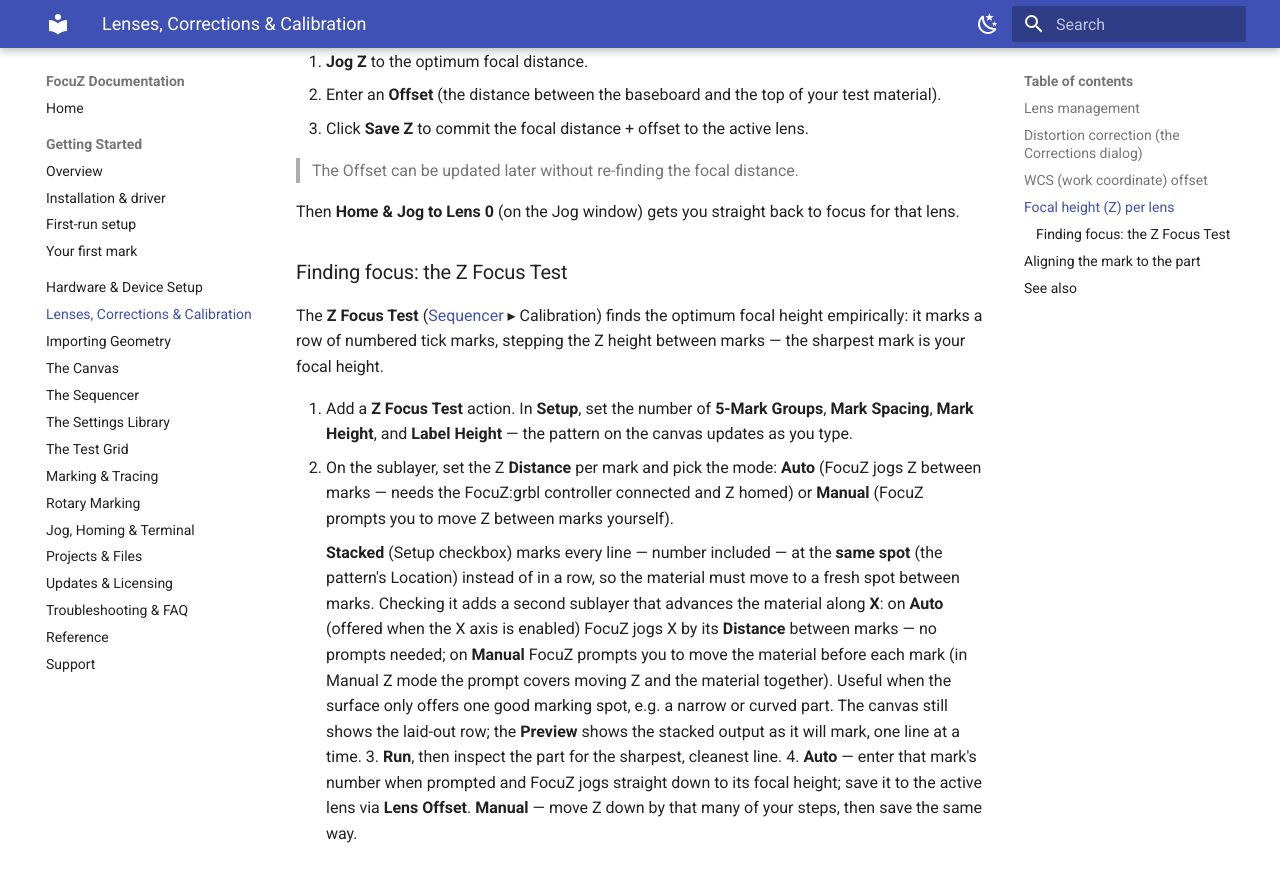
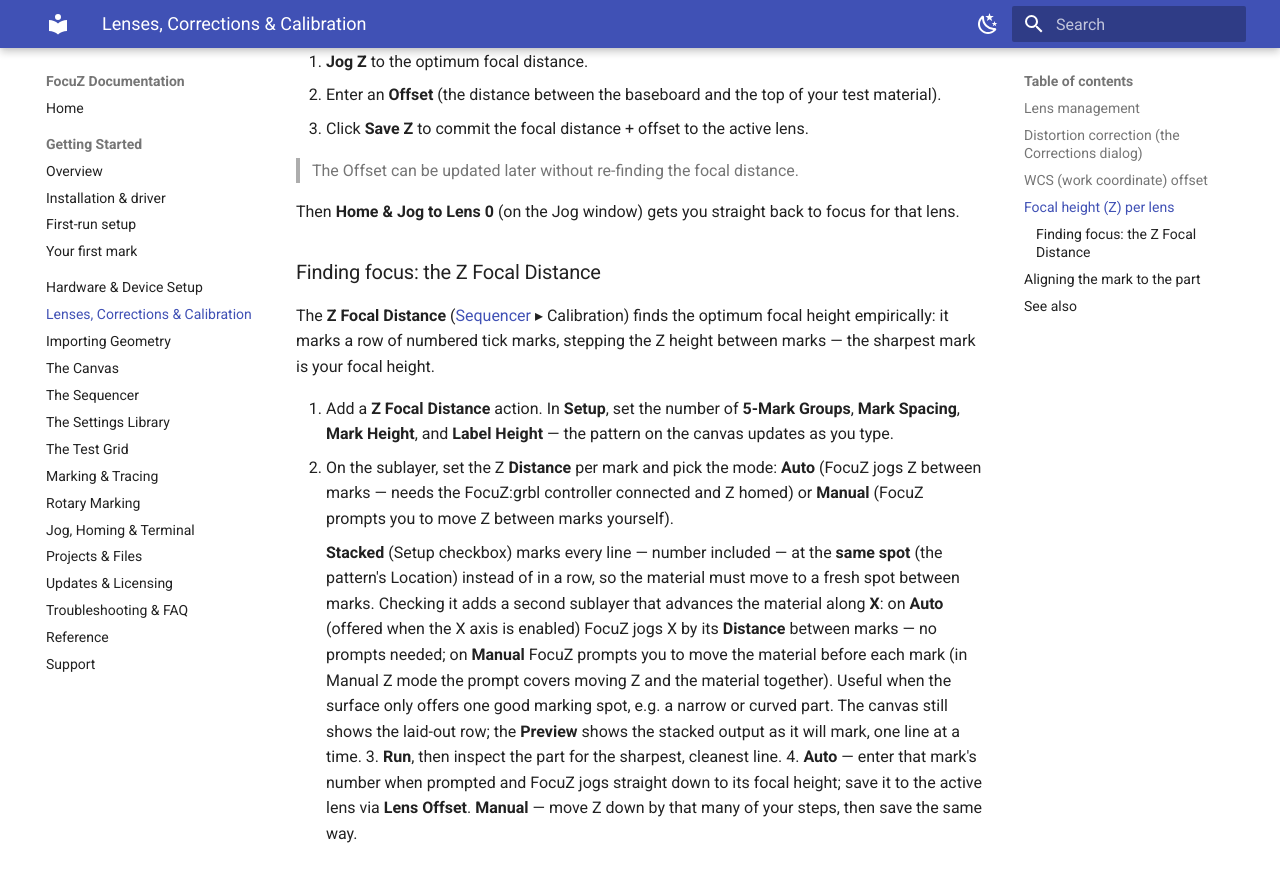
Before and after one commit to Lokahi-Shop/focuz-docs, an MkDocs documentation site: the page built from docs/lenses-corrections.md, in a window 1280 px wide and 900 px high, scrolled down 1412 px. Shown: the top 882 px of the window. Built offline with MkDocs 1.6.1 and Material for MkDocs 9.7.7, drawn with Linux system fonts in a browser that asks for light colours.

Commit message:
docs: Z Focus Test is now Z Focal Distance; Calibration reordered (#23)
Renames the action across the wiki and reorders the Calibration listing to
match the picker (Test Grid, WCS Offset, Z Focal Distance, Red Light).
Adds the Red Light action, which the sequencer page never listed.

Cross-page anchors updated for the changed heading slug.

Co-authored-by: Lokahi-Shop <djbfunk@gmail.com>
Co-authored-by: Claude Opus 5 (1M context) <noreply@anthropic.com>

```diff
--- a/docs/lenses-corrections.md
+++ b/docs/lenses-corrections.md
@@ -72,13 +72,13 @@ Each lens has a focal working distance. Set it on **Jog ▸ Lens Offset**:
 
 Then **Home & Jog to Lens 0** (on the Jog window) gets you straight back to focus for that lens.
 
-### Finding focus: the Z Focus Test
+### Finding focus: the Z Focal Distance
 
-The **Z Focus Test** ([Sequencer](sequencer.md) ▸ Calibration) finds the optimum focal height empirically:
+The **Z Focal Distance** ([Sequencer](sequencer.md) ▸ Calibration) finds the optimum focal height empirically:
 it marks a row of numbered tick marks, stepping the Z height between marks — the sharpest mark is your
 focal height.
 
-1. Add a **Z Focus Test** action. In **Setup**, set the number of **5-Mark Groups**, **Mark Spacing**,
+1. Add a **Z Focal Distance** action. In **Setup**, set the number of **5-Mark Groups**, **Mark Spacing**,
    **Mark Height**, and **Label Height** — the pattern on the canvas updates as you type.
 2. On the sublayer, set the Z **Distance** per mark and pick the mode: **Auto** (FocuZ jogs Z between
    marks — needs the FocuZ:grbl controller connected and Z homed) or **Manual** (FocuZ prompts you to move
--- a/docs/test-grid.md
+++ b/docs/test-grid.md
@@ -84,5 +84,5 @@ off the engraved labels.
 ## See also
 
 - [The Sequencer](sequencer.md) — parameters, fills, variation, and sublayers in depth.
-- [Finding focus (Z Focus Test)](lenses-corrections.md#finding-focus-the-z-focus-test) — dial in the
+- [Finding focus (Z Focal Distance)](lenses-corrections.md#finding-focus-the-z-focal-distance-test) — dial in the
   focal height before dialing in settings.
```
Also changed, not shown: docs/sequencer.md (+7 -3 lines).
